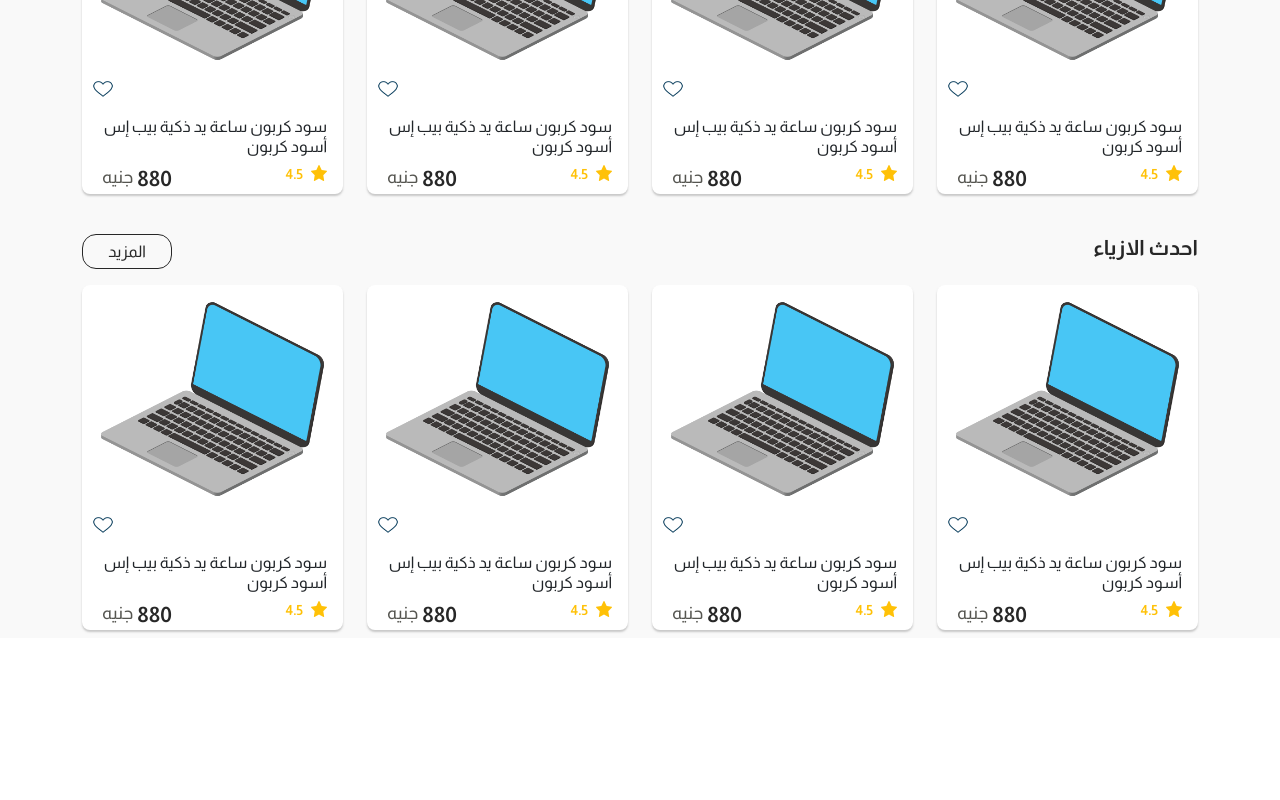
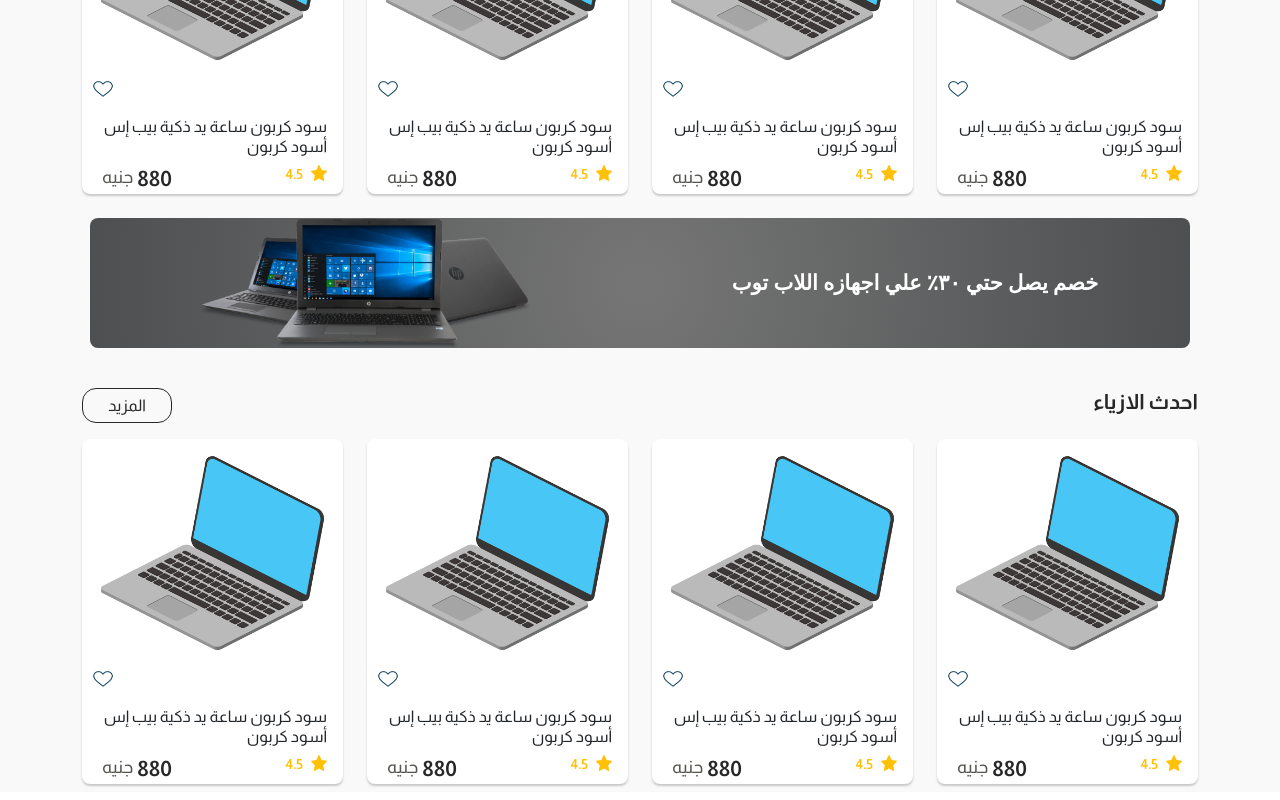
Before and after one commit to MahmoudAliKhider/webshop-react, a React (Create React App) app: page / in a window 1280 px wide. Shown: the part 879-1679 px from the top of the page. Before the commit the page ends 1525 px from the top, so only its background shows below. Built offline with nearby package versions, Linux system fonts and the light colour scheme; a web font is replaced by a local one.

Commit message:
Add DiscountSection

```diff
--- /dev/null
+++ b/src/components/Home/DiscountSection.js
@@ -0,0 +1,22 @@
+import React from 'react'
+import { Container, Row, Col } from 'react-bootstrap'
+
+import laptops from '../../images/laptops.png'
+const DiscountSection = () => {
+    return (
+        <Container>
+            <Row className="discount-backcolor my-3  mx-2 d-flex text-center align-items-center">
+                <Col sm="6">
+                    <div className="discount-title">
+                        خصم يصل حتي ٣٠٪ علي اجهازه اللاب توب
+                    </div>
+                </Col>
+                <Col sm="6">
+                    <img className="dicount-img" src={laptops} alt="" />
+                </Col>
+            </Row>
+        </Container>
+    )
+}
+
+export default DiscountSection
--- a/src/pages/Home/HomePage.js
+++ b/src/pages/Home/HomePage.js
@@ -3,6 +3,7 @@
 import Slider from '../../components/Home/Slider'
 import HomeCategory from '../../components/Home/HomeCategory'
 import CardProductsContainer from '../../components/Products/CardProductsContainer'
+import DiscountSection from '../../components/Home/DiscountSection'
 
 
 const HomePage = () => {
@@ -12,6 +13,7 @@
             <Slider />
             <HomeCategory />
             <CardProductsContainer title="الاكثر مبيعا" btntitle="المزيد" />
+            <DiscountSection />
             <CardProductsContainer title="احدث الازياء" btntitle="المزيد" />
         </div>
     )
```
